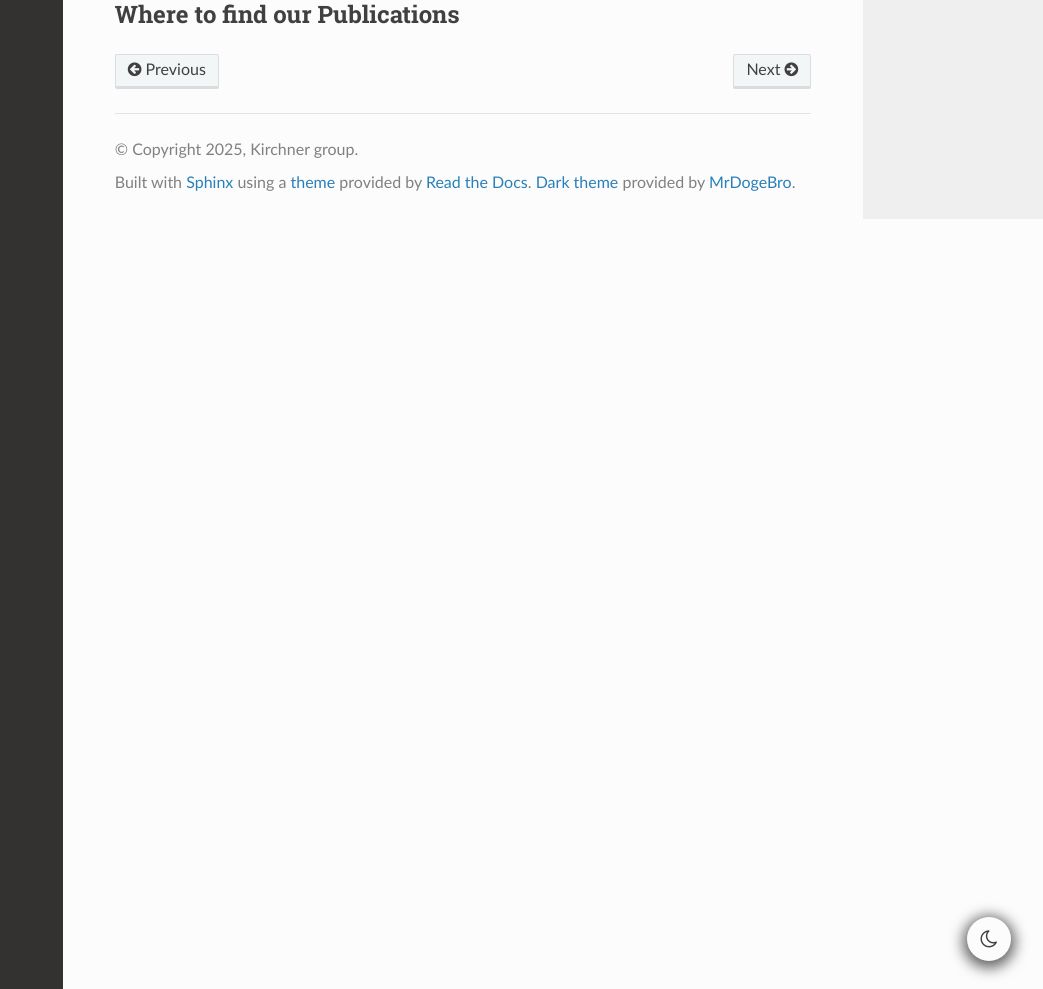
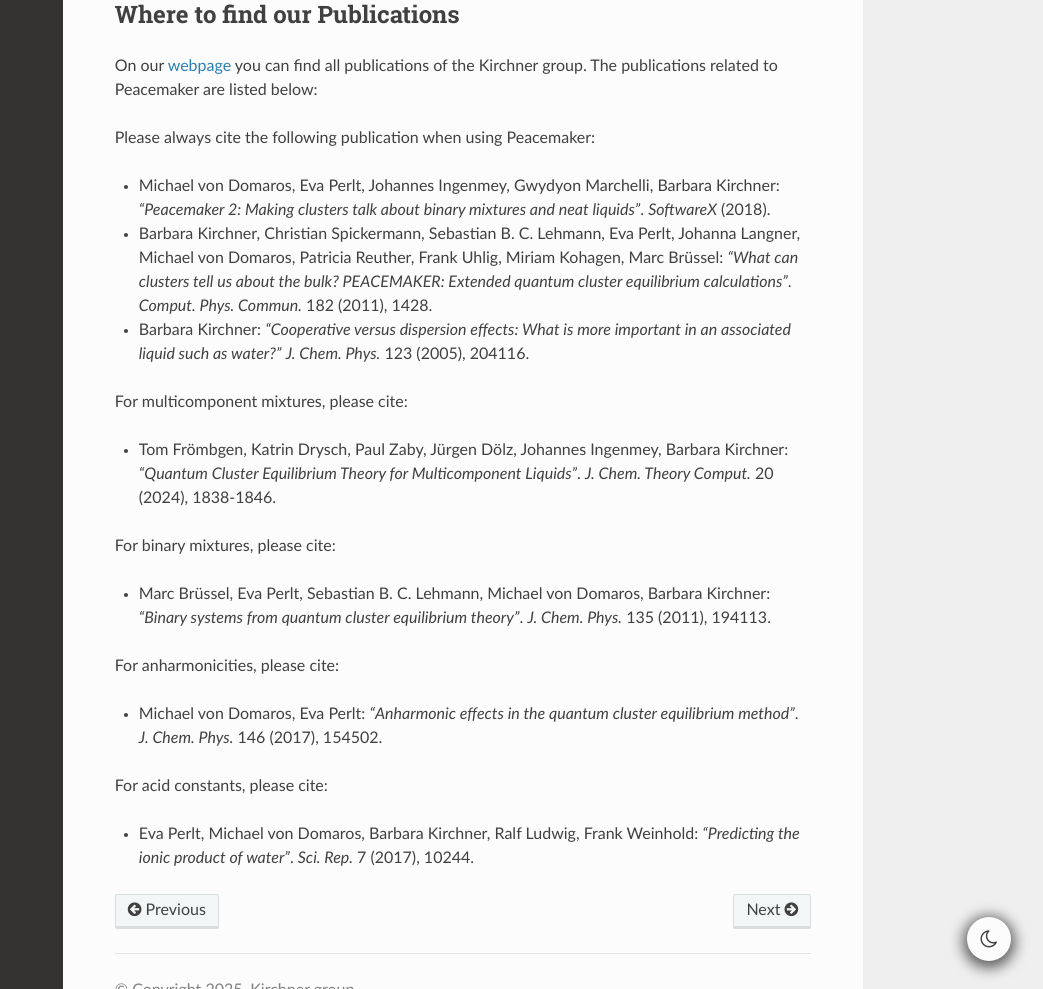
Before and after one commit to kirchners-manta/peacemaker4, a Sphinx documentation site: the page built from docs/source/01_peacemaker.rst, in a window 1280 px wide and 1400 px high, scrolled down 1009 px. Shown: the part 411-1400 px from the top of the window, without its empty margins (237-1280 px from the left). Built offline with Sphinx 7.4.7 and the Read the Docs theme 3.1.0, drawn with Linux system fonts in a browser that asks for light colours.

Commit message:
citations

```diff
--- a/docs/source/01_peacemaker.rst
+++ b/docs/source/01_peacemaker.rst
@@ -37,3 +37,46 @@
 
 Where to find our Publications
 ***********
+On our `webpage <https://www.chemie.uni-bonn.de/kirchner/de/publications>`_ you can find all publications
+of the Kirchner group.
+The publications related to Peacemaker are listed below:
+
+Please always cite the following publication when using Peacemaker:
+
+* Michael von Domaros, Eva Perlt, Johannes Ingenmey, Gwydyon Marchelli, Barbara Kirchner:
+  *"Peacemaker 2: Making clusters talk about binary mixtures and neat liquids"*.
+  *SoftwareX* (2018).
+
+* Barbara Kirchner, Christian Spickermann, Sebastian B. C. Lehmann, Eva Perlt,
+  Johanna Langner, Michael von Domaros, Patricia Reuther, Frank Uhlig, Miriam Kohagen,
+  Marc Brüssel:
+  *"What can clusters tell us about the bulk? PEACEMAKER: Extended quantum cluster equilibrium calculations"*.
+  *Comput. Phys. Commun.* 182 (2011), 1428.
+
+* Barbara Kirchner:
+  *"Cooperative versus dispersion effects: What is more important in an associated liquid such as water?"*
+  *J. Chem. Phys.* 123 (2005), 204116.
+
+For multicomponent mixtures, please cite:
+
+* Tom Frömbgen, Katrin Drysch, Paul Zaby, Jürgen Dölz, Johannes Ingenmey, Barbara Kirchner:
+  *"Quantum Cluster Equilibrium Theory for Multicomponent Liquids"*.
+  *J. Chem. Theory Comput.* 20 (2024), 1838-1846.
+
+For binary mixtures, please cite:
+
+* Marc Brüssel, Eva Perlt, Sebastian B. C. Lehmann, Michael von Domaros, Barbara Kirchner:
+  *"Binary systems from quantum cluster equilibrium theory"*.
+  *J. Chem. Phys.* 135 (2011), 194113.
+
+For anharmonicities, please cite:
+
+* Michael von Domaros, Eva Perlt:
+  *"Anharmonic effects in the quantum cluster equilibrium method"*.
+  *J. Chem. Phys.* 146 (2017), 154502.
+
+For acid constants, please cite:
+
+* Eva Perlt, Michael von Domaros, Barbara Kirchner, Ralf Ludwig, Frank Weinhold:
+  *"Predicting the ionic product of water"*.
+  *Sci. Rep.* 7 (2017), 10244.
```
